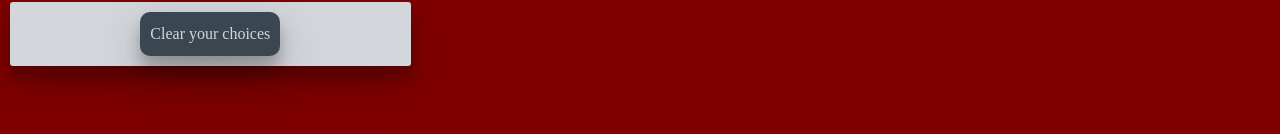
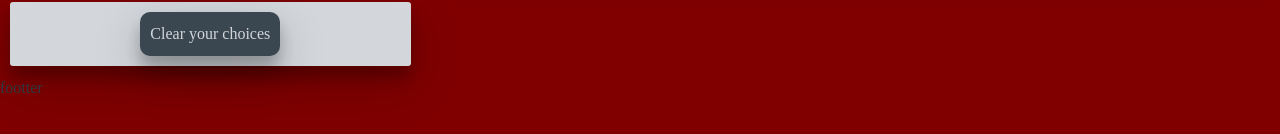
Before and after one commit to magdakolaniak/WhatWine, a React (Create React App) app: page /mealComposer in a window 1280 px wide. Shown: the part 450-584 px from the top of the page. Built offline with nearby package versions, Linux system fonts and the light colour scheme; no server answers.

Commit message:
weather comp fix

```diff
--- a/src/components/MealComposer/MealComposer.css
+++ b/src/components/MealComposer/MealComposer.css
@@ -3,15 +3,16 @@
   background-color: #800000;
   height: 100vh;
   color: #303841;
-  /* /* overflow: hidden; */
-  overflow-x: hidden;
+  /* overflow: hidden; */
+  overflow-y: scroll;
 
   scroll-behavior: smooth;
 }
+
 .mealMainRightCol {
   padding-top: 30px;
+  padding-right: 30px;
 
-  padding-right: 30px;
   padding-left: 30px;
   scroll-behavior: smooth;
 }
--- a/src/components/MealComposer/MealMain.jsx
+++ b/src/components/MealComposer/MealMain.jsx
@@ -17,6 +17,7 @@ const MealMain = () => {
             <Plate />
           </Col>
         </Row>
+        <div className="footter">footter</div>
       </div>
     </>
   );
--- a/src/components/User/Styles/Weather.css
+++ b/src/components/User/Styles/Weather.css
@@ -9,7 +9,6 @@
   padding-top: 20px;
 }
 .sky-description {
-  padding-left: 10px;
   color: rgb(70, 65, 65);
   font-size: 16px;
   font-weight: 550;
--- a/src/components/User/Weather.jsx
+++ b/src/components/User/Weather.jsx
@@ -135,7 +135,7 @@ const Weather = () => {
                 </Row>
               </Col>
 
-              <Col xs={6} className="calendarColumn">
+              <Col xs={6} className="weatherColumn">
                 <Row>
                   <Col xs={6} md={6}>
                     <div className="mainCity">{weather.name}</div>
```
